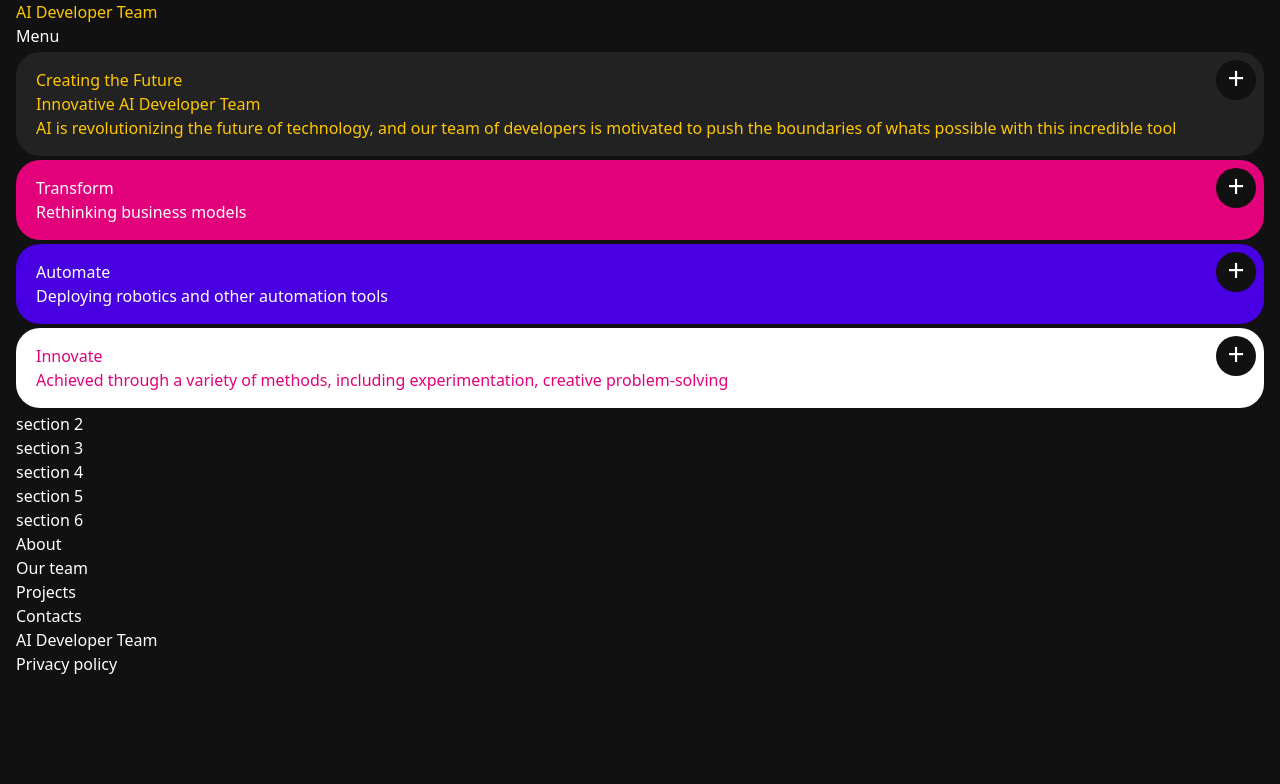
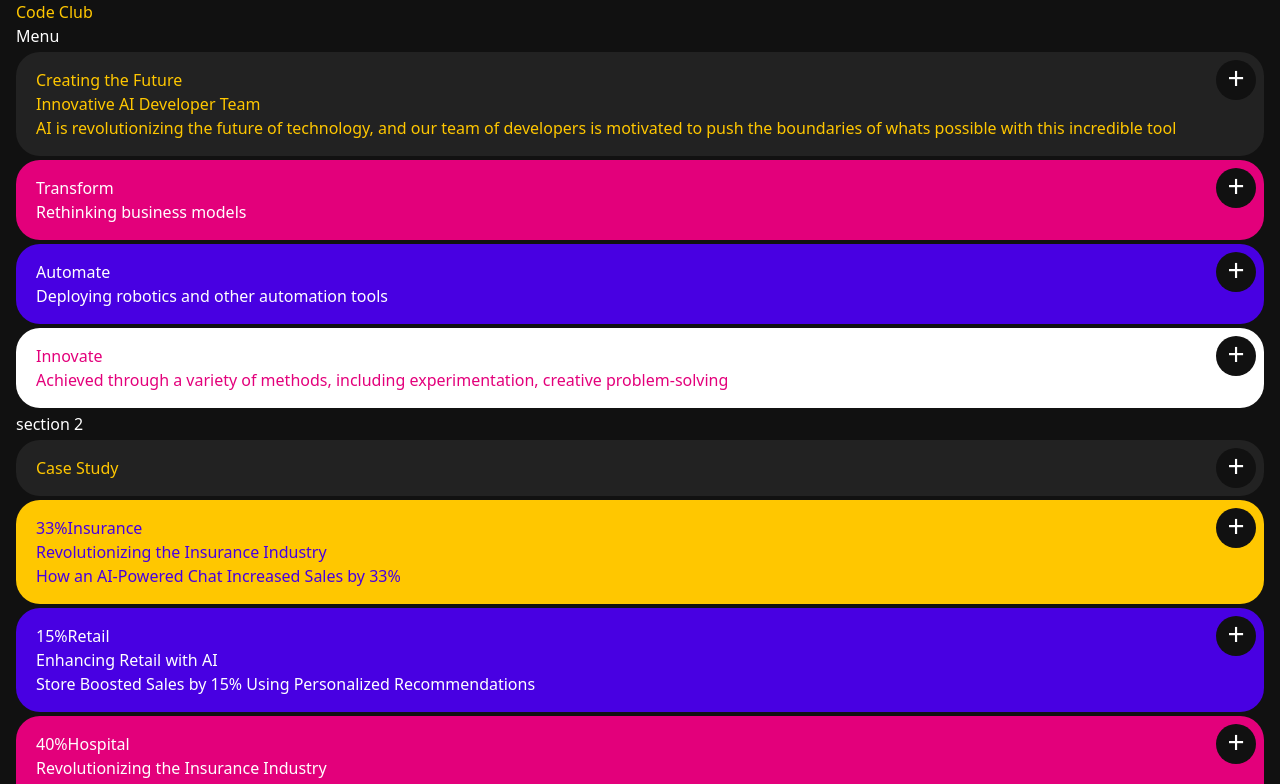
Before and after one commit to github-amirhossein/simple-dev-blog, a React (Vite) app: page / in a window 1280 px wide. Shown: the top 784 px of the page. Built offline with nearby package versions, Linux system fonts and the light colour scheme.

Commit message:
update section 3 & add utilities file

```diff
--- a/src/components/Box.jsx
+++ b/src/components/Box.jsx
@@ -1,13 +1,15 @@
 import './../App.css';
 
-export default function Box({ className, children }) {
+export default function Box({ children, className, haveButton = true }) {
   const tailwindClass = `rounded-3xl my-1 py-4 px-5 relative ${className}`;
 
   return (
     <div className={tailwindClass}>
-      <button className='absolute top-2 right-2 size-10 rounded-full text-3xl bg-black pb-10 text-white'>
-        +
-      </button>
+      {haveButton && (
+        <button className='absolute top-2 right-2 size-10 rounded-full text-3xl bg-black pb-1 text-white'>
+          +
+        </button>
+      )}
 
       {children}
     </div>
--- a/src/components/Footer.jsx
+++ b/src/components/Footer.jsx
@@ -4,7 +4,7 @@ export default function Footer() {
   return (
     <footer>
       <Navbar />
-      <p>AI Developer Team</p>
+      <p>Code Club</p>
       <p>Privacy policy</p>
     </footer>
   );
--- a/src/components/Header.jsx
+++ b/src/components/Header.jsx
@@ -1,6 +1,6 @@
 import { useState } from 'react';
 import Navbar from './Navbar';
-import './../App.css'
+import './../App.css';
 
 export default function Header() {
   const [isMenuOpen, setIsMenuOpen] = useState(false);
@@ -11,7 +11,7 @@ export default function Header() {
 
   return (
     <header className=''>
-      <div className='text-yellow'>AI Developer Team</div>
+      <div className='text-yellow'>Code Club</div>
 
       <button onClick={handleToggleMenu}>Menu</button>
 
--- a/src/components/Section1.jsx
+++ b/src/components/Section1.jsx
@@ -1,9 +1,10 @@
 import Box from './Box';
+import { colorPalm } from '../utilities';
 
-export default function Section1(){
+export default function Section1() {
   return (
     <section>
-      <Box className='bg-gray text-yellow'>
+      <Box className={colorPalm['gray']}>
         <span>Creating the Future</span>
         <h2>Innovative AI Developer Team</h2>
         <p>
@@ -13,17 +14,17 @@ export default function Section1(){
         </p>
       </Box>
 
-      <Box className='bg-pink text-white'>
+      <Box className={colorPalm['pink']}>
         <h2>Transform </h2>
         <p>Rethinking business models</p>
       </Box>
 
-      <Box className='bg-blue text-white'>
+      <Box className={colorPalm['blue']}>
         <h2>Automate</h2>
         <p>Deploying robotics and other automation tools</p>
       </Box>
 
-      <Box className='bg-white text-pink'>
+      <Box className={colorPalm['white']}>
         <h2>Innovate</h2>
         <p>
           Achieved through a variety of methods, including experimentation,
--- a/src/components/Section3.jsx
+++ b/src/components/Section3.jsx
@@ -1,3 +1,33 @@
-export default function Section3(){
-  return <section>section 3</section>
+import { colorPalm } from '../utilities';
+import Box from './Box';
+
+export default function Section3() {
+  return (
+    <section>
+      <Box className={colorPalm['gray']}>
+        <p>Case Study</p>
+      </Box>
+
+      <Box className={colorPalm['yellow']}>
+        <span>33%</span>
+        <span>Insurance</span>
+        <h2>Revolutionizing the Insurance Industry</h2>
+        <p>How an AI-Powered Chat Increased Sales by 33%</p>
+      </Box>
+
+      <Box className={colorPalm['blue']}>
+        <span>15%</span>
+        <span>Retail</span>
+        <h2>Enhancing Retail with AI</h2>
+        <p>Store Boosted Sales by 15% Using Personalized Recommendations</p>
+      </Box>
+
+      <Box className={colorPalm['pink']}>
+        <span>40%</span>
+        <span>Hospital</span>
+        <h2>Revolutionizing the Insurance Industry</h2>
+        <p>Hospital Reduced Wait Times by 40%</p>
+      </Box>
+    </section>
+  );
 }
--- /dev/null
+++ b/src/utilities.js
@@ -0,0 +1,7 @@
+export const colorPalm = {
+  pink: 'bg-pink text-white',
+  blue: 'bg-blue text-white',
+  gray: 'bg-gray text-yellow',
+  yellow: 'bg-yellow text-blue',
+  white: 'bg-white text-pink',
+};
```
